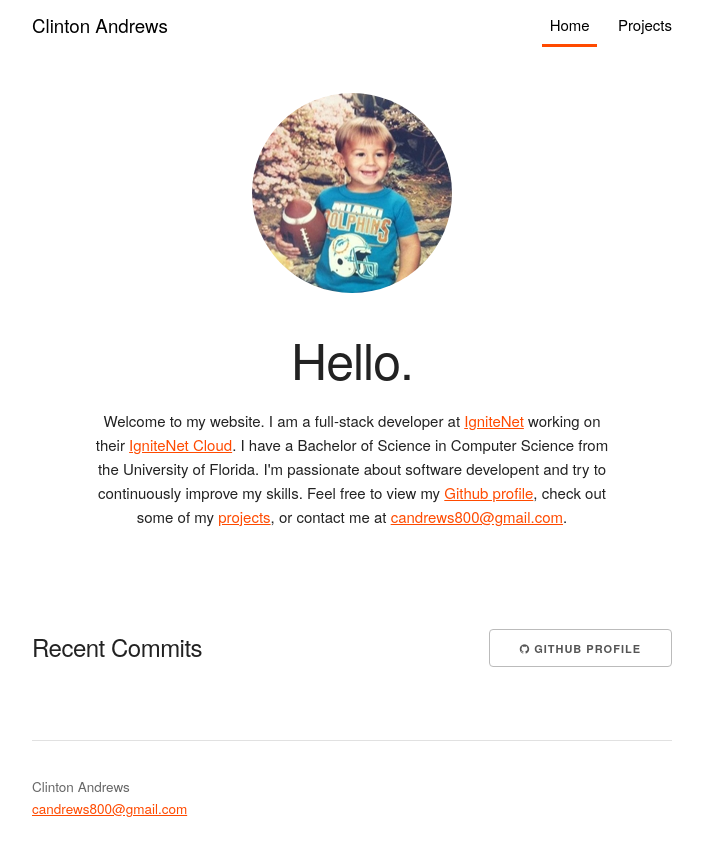
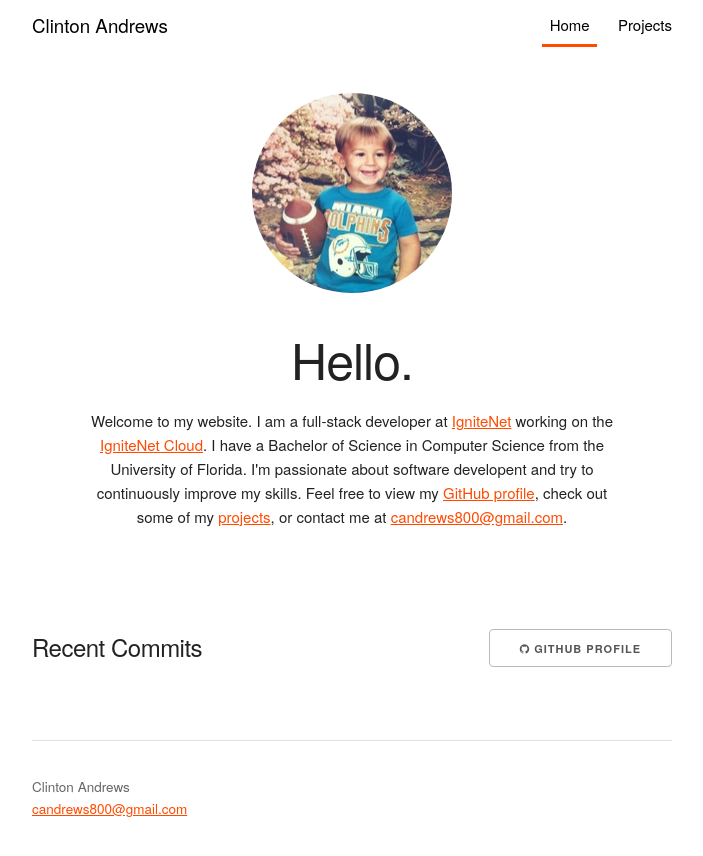
Before and after one commit to candrews800/candrews800.github.io, a Jekyll site: the page built from index.html, in a window 1280 px wide. Shown: the top 856 px of the page, without its empty margins (288-991 px from the left). Built offline with Jekyll 4.4.1, drawn with Linux system fonts in a browser that asks for light colours; nearby versions of some CDN libraries.

Commit message:
Small text improvements

```diff
--- a/index.html
+++ b/index.html
@@ -9,11 +9,11 @@ layout: default
         <div class="row">
             <div class="offset-by-one ten columns">
                 <p>Welcome to my website. I am a full-stack developer at <a href="http://www.ignitenet.com/">IgniteNet</a>
-                    working on their <a href="https://www.ignitenet.com/cloud/">IgniteNet Cloud</a>.
+                    working on the <a href="https://www.ignitenet.com/cloud/">IgniteNet Cloud</a>.
                     I have a Bachelor of Science in Computer Science from the
                     University of Florida. I'm passionate about software developent
                     and try to continuously improve my skills. Feel free to view my
-                    <a href="https://github.com/candrews800">Github profile</a>, check out some of my
+                    <a href="https://github.com/candrews800">GitHub profile</a>, check out some of my
                     <a href="/projects">projects</a>, or contact me at
                     <a href="mailto:candrews800@gmail.com">candrews800@gmail.com</a>.</p>
             </div>
@@ -25,7 +25,7 @@ layout: default
     <section id="github-feed">
         <div class="u-cf github-feed-header">
             <h5 class="u-pull-left">Recent Commits</h5>
-            <a href="http://github.com/candrews800" class="github-link button u-pull-right"><i class="fa fa-github"></i> Github Profile</a>
+            <a href="http://github.com/candrews800" class="github-link button u-pull-right"><i class="fa fa-github"></i> GitHub Profile</a>
         </div>
         <ul>
         </ul>
```
